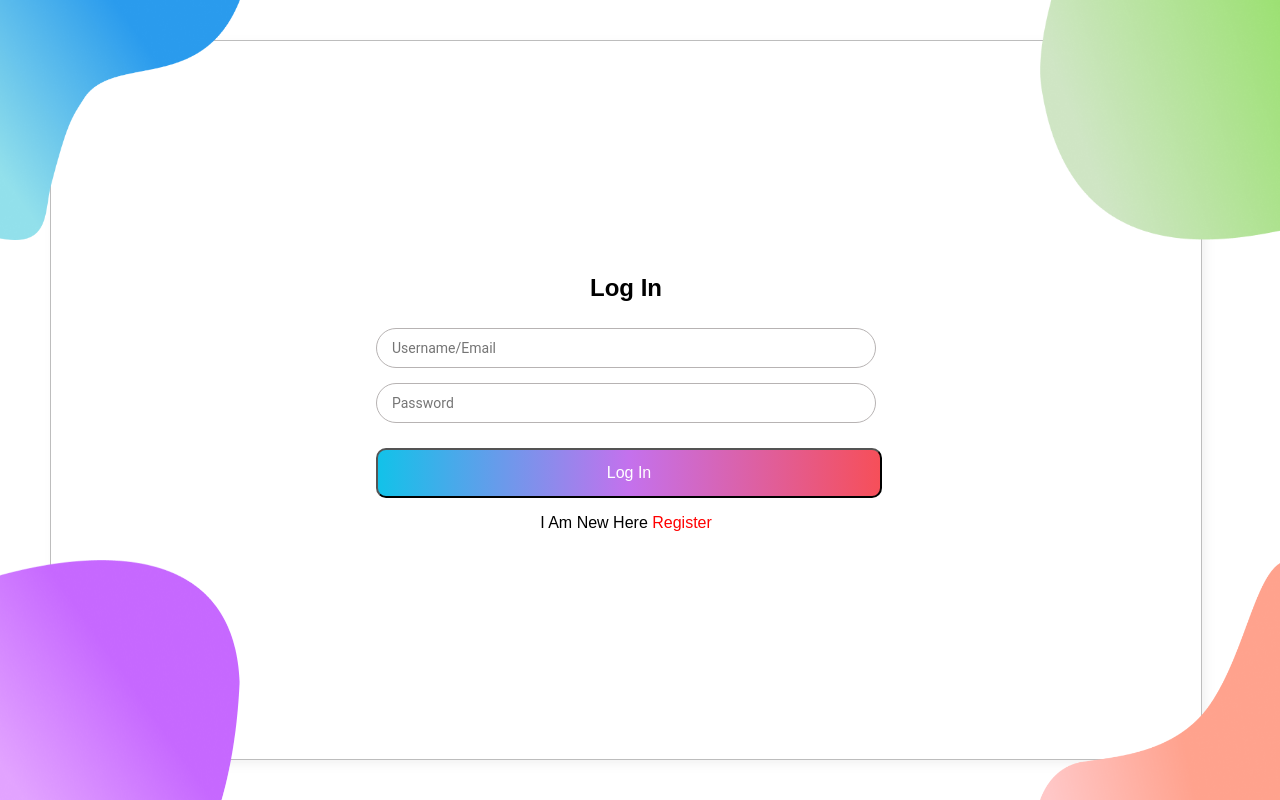
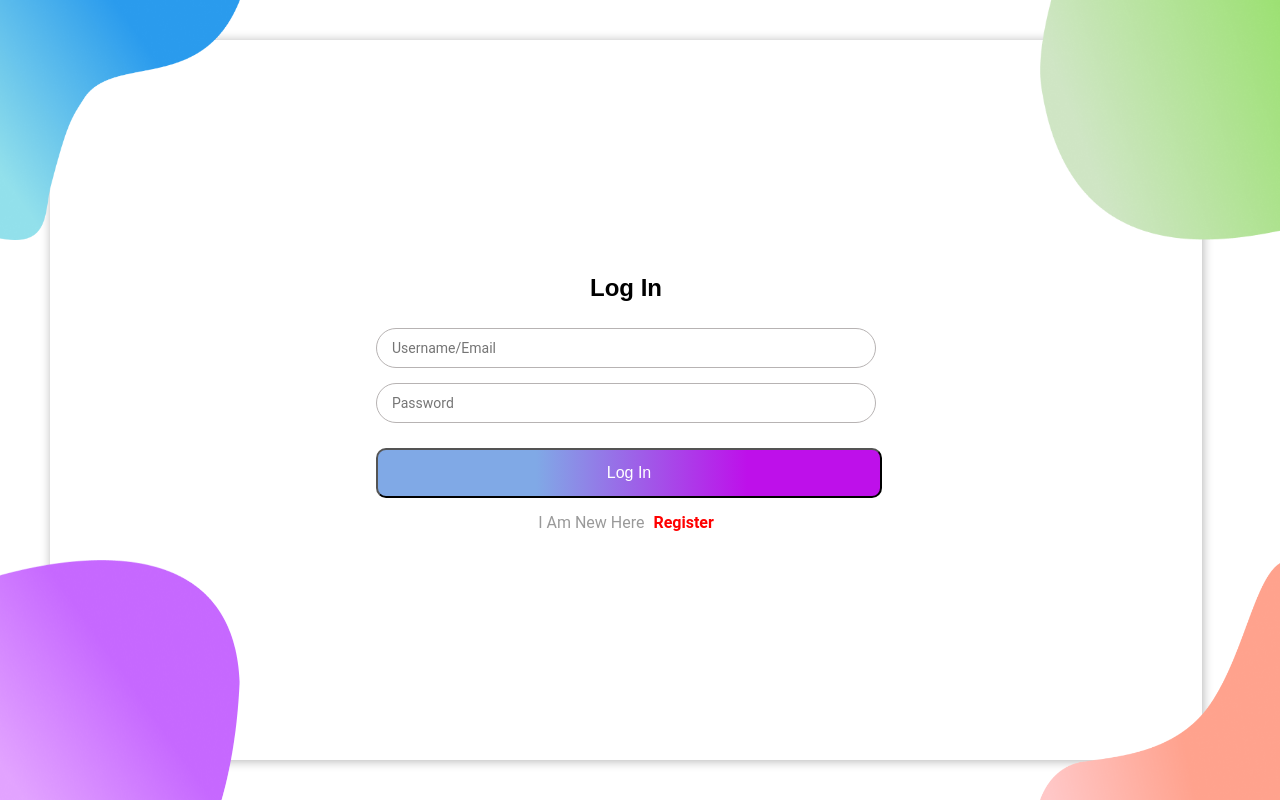
Before and after one commit to moneya/Team-alpha-task-1, a PHP site: page /frontend/login.html in a window 1280 px wide. Run offline with PHP 8.4, Linux system fonts and the light colour scheme.

Commit message:
made more css fixes and added Nodejs BE folder

```diff
--- a/frontend/css/style.css
+++ b/frontend/css/style.css
@@ -105,11 +105,13 @@ input[type='password'] {
     justify-content: center;
     align-items: center;
     width: 90vw;
+    /* width: 80%; */
     height: 90vh;
     margin-left: 50px;
-    border: 1px solid #BDBDBD;
+    /* border: 1px solid #BDBDBD; */
     box-sizing: border-box;
-    box-shadow: 4px 4px 8px rgba(204, 204, 204, 0.25);
+    /* box-shadow: 4px 4px 6px rgba(204, 204, 204, 0.40); */
+    box-shadow: 1px 1px 10px rgba(0, 0, 0, 0.3);
 }
 
 
@@ -131,6 +133,13 @@ input[type='password'] {
     color: #0058DC;
     font-weight: 700;
     padding-left: 5px;
+}
+
+.have-act a.reg {
+    color: red;
+    font-weight: 700;
+    padding-left: 5px;
+    text-decoration: none;
 }
 
 
@@ -157,22 +166,24 @@ button {
 }
 
 .button_2 {
-    background: #12c2e9;
+    /* background: #12c2e9; */
     /* fallback for old browsers */
-    background: -webkit-linear-gradient(to left, #f64f59, #c471ed, #12c2e9);
+    /* background: -webkit-linear-gradient(to left, #f64f59, #c471ed, #12c2e9); */
     /* Chrome 10-25, Safari 5.1-6 */
-    background: linear-gradient(to left, #f64f59, #c471ed, #12c2e9);
+    /* background: linear-gradient(to left, #f64f59, #c471ed, #12c2e9); */
     /* W3C, IE 10+/ Edge, Firefox 16+, Chrome 26+, Opera 12+, Safari 7+ */
+    background: linear-gradient(270deg, #BE10EA 26.4%, #80A9E6 68.5%);
 }
 
 .active {
     text-decoration: none;
 }
 
-.reg {
+
+/* .reg {
     color: red;
     text-decoration: none;
-}
+} */
 
 
 /* Media Queries */
--- a/frontend/login.html
+++ b/frontend/login.html
@@ -36,7 +36,7 @@
                 <input type="password" placeholder="Password">
             </div>
             <button class="button_2" type="submit">Log In</button>
-            <p>I Am New Here <a href="index.html" class="reg">Register</a></p>
+            <p class="have-act">I Am New Here <a href="index.html" class="reg">Register</a></p>
         </form>
     </div>
 
```
